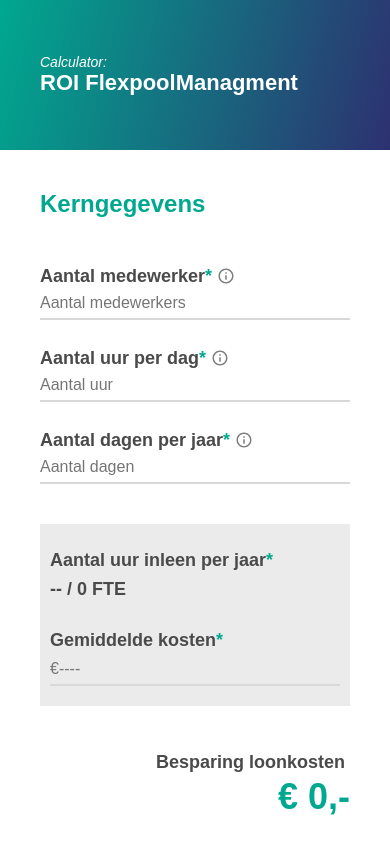
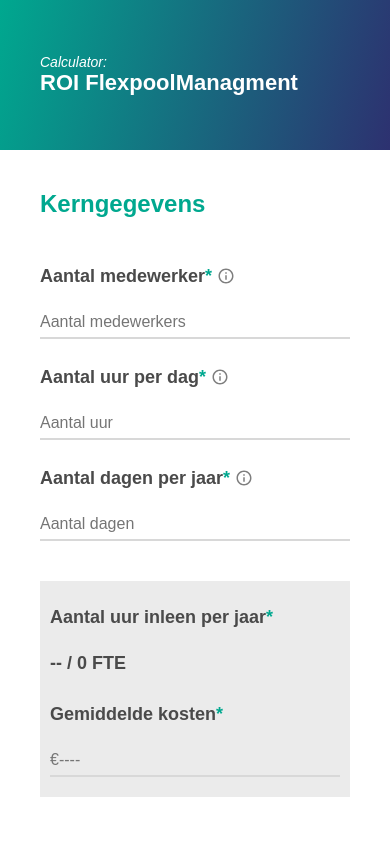
Before and after one commit to MiningCryptoLive/flexpool-managment, a React (Create React App) app: page / in a window 390 px wide. Shown: the top 844 px of the page. Built offline with nearby package versions, Linux system fonts and the light colour scheme.

Commit message:
resolves #4 - more space between label and input on mobile

```diff
--- a/src/components/label.jsx
+++ b/src/components/label.jsx
@@ -1,7 +1,7 @@
 import React, { Component } from 'react';
 import PropTypes from 'prop-types';
 import styled from 'styled-components';
-import {miniMargin, halfMargin, colors} from '../theme.js';
+import { miniMargin, halfMargin, colors } from '../theme.js';
 import { InfoIcon } from './infoIcon';
 
 const LabelComponent = styled.h3`
@@ -10,32 +10,39 @@ const LabelComponent = styled.h3`
   color: ${colors.darkGrey};
   min-height: 30px;
   padding-top: 6px;
+
+  @media (min-width: 10px) and (max-width: 800px) {
+    padding-bottom: 20px;
+  }
 `;
 
 const Star = styled.span`
   color: ${colors.green};
-`
+`;
 
 export class Label extends Component {
   static propTypes = {
     labelText: PropTypes.string,
     star: PropTypes.bool,
     popupText: PropTypes.string
-  }
+  };
 
   static defaultProps = {
-    star: true,
-    }
+    star: true
+  };
 
   render() {
-    const {labelText, star, popupText} = this.props;
+    const { labelText, star, popupText } = this.props;
 
     return (
       <LabelComponent>
-        {labelText}{star ? <Star>*</Star> : null}&nbsp;{popupText ? <InfoIcon popupText={popupText} /> : null }
+        {labelText}
+        {star ? <Star>*</Star> : null}&nbsp;{popupText ? (
+          <InfoIcon popupText={popupText} />
+        ) : null}
       </LabelComponent>
-    )
+    );
   }
 }
 
-export default Label
+export default Label;
```
Lines whose indentation alone changed are shown as unchanged.
